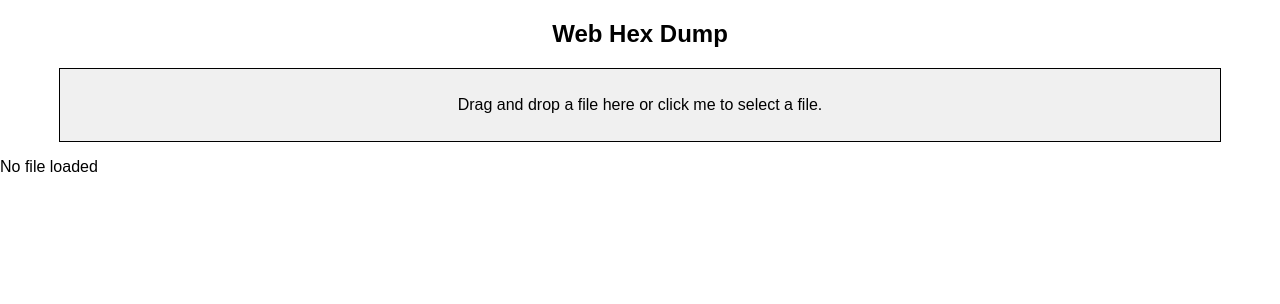
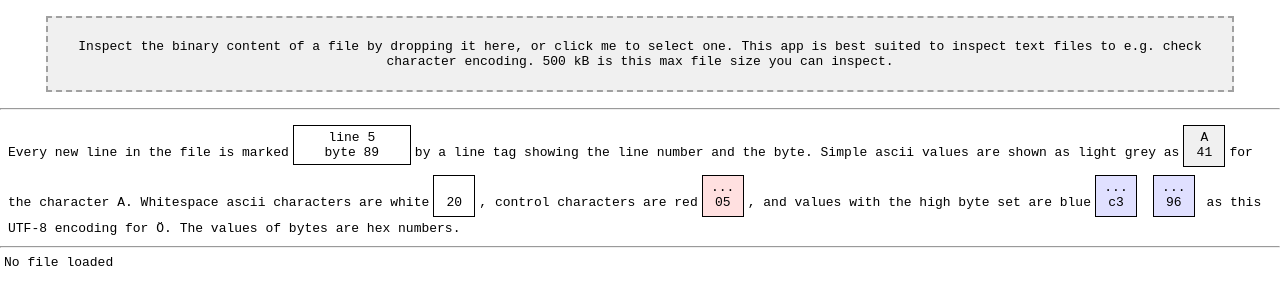
Before and after one commit to tonimakkonen/webhd, a React (Create React App) app: page / in a window 1280 px wide. Shown: the top 304 px of the page. Built offline with nearby package versions, Linux system fonts and the light colour scheme.

Commit message:
Added help and changed some styles

```diff
--- a/src/App.css
+++ b/src/App.css
@@ -1,17 +1,36 @@
+
+.App {
+  font-family: monospace;
+}
 
 .dropzone {
+
   width : 90%;
-  height : 4rem;
-  border : 1px solid black;
+  margin: 0 auto;
+
+  border : 2px dashed #a0a0a0;
   background-color: #f0f0f0;
 
+  margin-top: 1rem;
+  margin-bottom: 1rem;
+
+  padding: 0.25rem;
+  padding-left: 1rem;
+  padding-right: 1rem;
+
+  min-height : 4rem;
+  line-height: 4rem;
+
+  text-align: center;
+}
+
+.dropzoneText {
+  display: inline-block;
+  vertical-align: middle;
+  line-height: normal;
+}
+
+.help {
   margin: 0.25rem;
   padding: 0.25rem;
-
-  text-align: center;
-  line-height: 4rem;
 }
-
-.App-header {
-  text-align: center;
-}
--- a/src/App.js
+++ b/src/App.js
@@ -1,6 +1,8 @@
 import React, { Component } from 'react';
 import Dropzone from 'react-dropzone'
 import Viewer from './Viewer.js'
+import Line from './Line.js'
+import Byte from './Byte.js'
 import './App.css';
 
 class App extends Component {
@@ -14,13 +16,13 @@ class App extends Component {
     }
   }
 
-  handleFileLoaded = (data) => {
+  handleFileLoaded = (data, filePath) => {
     var fileByteArray = [];
     var array = new Uint8Array(data);
     for (var i = 0; i < array.length; i++) {
       fileByteArray.push(array[i]);
     }
-    this.setState({fileLoaded: true, fileData: fileByteArray})
+    this.setState({fileLoaded: true, fileData: fileByteArray, filePath: filePath})
   }
 
   onDrop = (acceptedFiles) => {
@@ -29,13 +31,13 @@ class App extends Component {
     // Use some hard-coded limit for now to prevent freezing up the browser
     // TODO: This is reduntant as Dopzone has a limit?
     if (size > 2000000) {
-      window.alert("File too big (2 MB is the limit)");
+      window.alert("File too big (500 kB is the limit)");
       return;
     }
 
     var reader = new FileReader();
     reader.onloadend = () => {
-      this.handleFileLoaded(reader.result);
+      this.handleFileLoaded(reader.result, file.path);
     }
     reader.readAsArrayBuffer(file);
   }
@@ -45,20 +47,37 @@ class App extends Component {
     // TODO: Remove center tag
     return (
       <div className="App">
-      <div className="App-header">
-      <h2>Web Hex Dump</h2>
-      <center>
-      <Dropzone multiple={false} maxSize={2000000} onDrop={this.onDrop}>
+      <Dropzone multiple={false} maxSize={500000} onDrop={this.onDrop}>
           {({getRootProps, getInputProps}) => (
             <div className="dropzone" {...getRootProps()}>
               <input {...getInputProps()} />
-              Drag and drop a file here or click me to select a file.
+              <div className="dropzoneText">
+              Inspect the binary content of a file by dropping it here, or click me to select one.
+              This app is best suited to inspect text files to e.g. check character encoding.
+              500 kB is this max file size you can inspect.
+              </div>
             </div>
           )}
       </Dropzone>
-      </center>
+      <hr/>
+
+      <div className="help">
+        Every new line in the file is marked
+        <Line lineNumber={5} index={89}/>
+        by a line tag showing the line number and the byte.
+        Simple ascii values are shown as light grey as
+        <Byte value={65} />
+        for the character A. Whitespace ascii characters are white
+        <Byte value={32} />
+        , control characters are red
+        <Byte value={5} />
+        , and values with the high byte set are blue
+        <Byte value={195} /> <Byte value={150} /> as this UTF-8 encoding for Ö.
+        The values of bytes are hex numbers.
       </div>
-      <Viewer fileLoaded={this.state.fileLoaded} fileData={this.state.fileData}/>
+
+      <hr/>
+      <Viewer fileLoaded={this.state.fileLoaded} fileData={this.state.fileData} filePath={this.state.filePath}/>
       </div>
     );
   }
--- a/src/Byte.css
+++ b/src/Byte.css
@@ -2,7 +2,8 @@
 
     font-family: monospace;
 
-    min-width: 2em;
+    min-width: 2rem;
+    min-height: 2rem;
 
     margin: 0.25rem;
     padding: 0.25rem;
--- a/src/Byte.js
+++ b/src/Byte.js
@@ -51,13 +51,13 @@ class Byte extends Component {
     }
     // constrol characters (that are not whitespace)
     if (value <= 31 || value === 127) {
-      return "fff0f0";
+      return "#ffe0e0";
     }
     // Everything based on whether high bit set or not
     if (value < 127) {
       return "#f0f0f0";
     } else {
-      return "#f0f0ff";
+      return "#e0e0ff";
     }
   }
 
--- /dev/null
+++ b/src/Viewer.css
@@ -0,0 +1,4 @@
+
+.text {
+  margin: 0.25rem;
+}
--- a/src/Viewer.js
+++ b/src/Viewer.js
@@ -1,6 +1,7 @@
 import React, { Component } from 'react';
 import Byte from './Byte.js'
 import Line from './Line.js'
+import './Viewer.css';
 
 class Viewer extends Component {
 
@@ -37,13 +38,14 @@ class Viewer extends Component {
     if (!this.props.fileLoaded) {
       return (
         <div className="Viewer">
-        <p>No file loaded</p>
+        <div className="text">No file loaded</div>
         </div>
       );
     } else {
       return (
         <div className="Viewer">
-        <p>Size in bytes: {this.props.fileData.length}</p>
+        <div className="text">File: {this.props.filePath}</div>
+        <div className="text">Size in bytes: {this.props.fileData.length}</div>
         {this.createDisplayData()}
         </div>
       );
```
